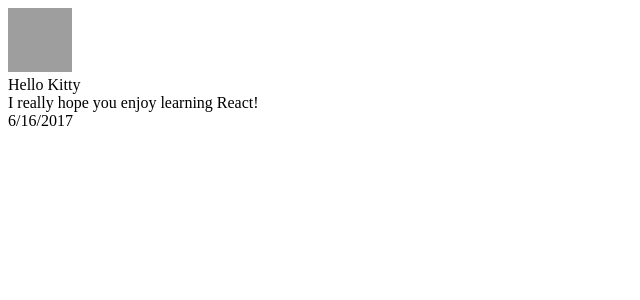
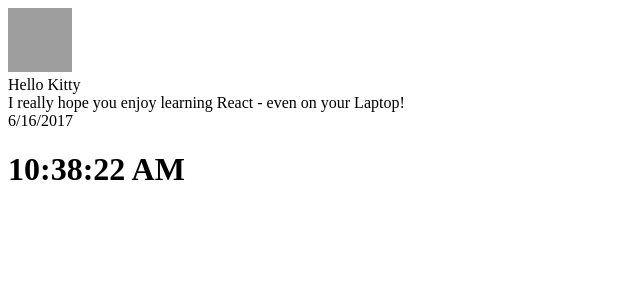
Before and after one commit to qucode1/react-intro, a React app: page / in a window 1280 px wide. Shown: the top 300 px of the page, without its empty margins (0-640 px from the left). Built offline with nearby package versions, Linux system fonts and the light colour scheme; grey boxes are pictures that could not be loaded; the HTML template or start-up script is replaced by a standard one.

Commit message:
add clock class component

```diff
--- a/src/index.jsx
+++ b/src/index.jsx
@@ -1,5 +1,28 @@
 import React from 'react'
 import ReactDOM from 'react-dom'
+
+class Clock extends React.Component{
+  constructor(props) {
+    super(props),
+    this.state = {
+      date: new Date()
+    }
+  }
+  componentDidMount() {
+    this.timerID = setInterval(() => this.tick(), 1000)
+  }
+  componentWillUnmount() {
+    clearInterval(this.timerID);
+  }
+  render() {
+    return (<h1>{this.state.date.toLocaleTimeString()}</h1>)
+  }
+  tick() {
+      this.setState({date: new Date()})
+  }
+
+}
+
 
 function formatDate (date) {
   return date.toLocaleDateString()
@@ -40,7 +63,7 @@
 
 const comment = {
   date: new Date(),
-  text: 'I really hope you enjoy learning React!',
+  text: 'I really hope you enjoy learning React - even on your Laptop!',
   author: {
     name: 'Hello Kitty',
     avatarUrl: 'http://placekitten.com/g/64/64'
@@ -48,6 +71,9 @@
 }
 
 ReactDOM.render(
-  <Comment date={comment.date} text={comment.text} author={comment.author}/>,
+  <div>
+    <Comment date={comment.date} text={comment.text} author={comment.author}/>
+    <Clock />
+  </div>,
   document.getElementById("root")
 )
```
Also changed, not shown: .eslintrc.js, package.json (line endings or trailing spaces), 2 other files (tests, documents, lock files or other folders).
